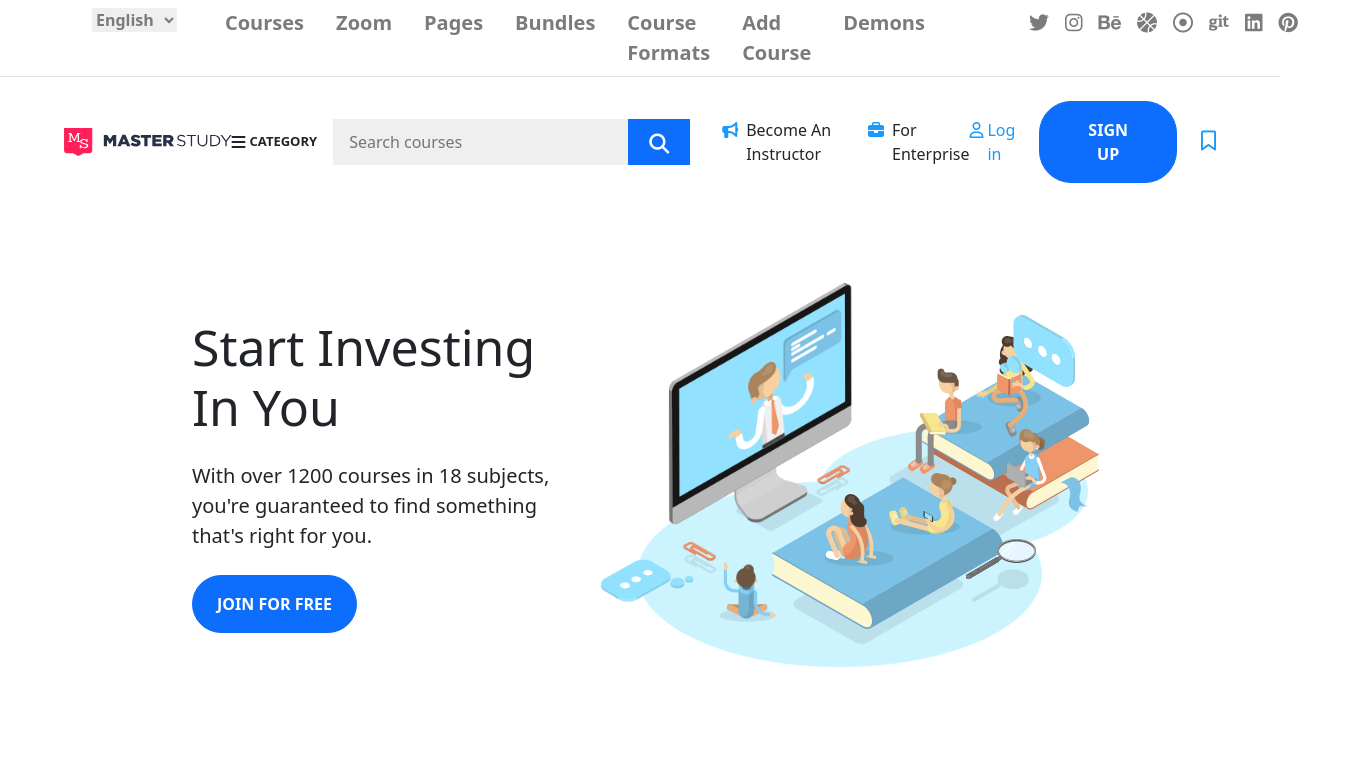
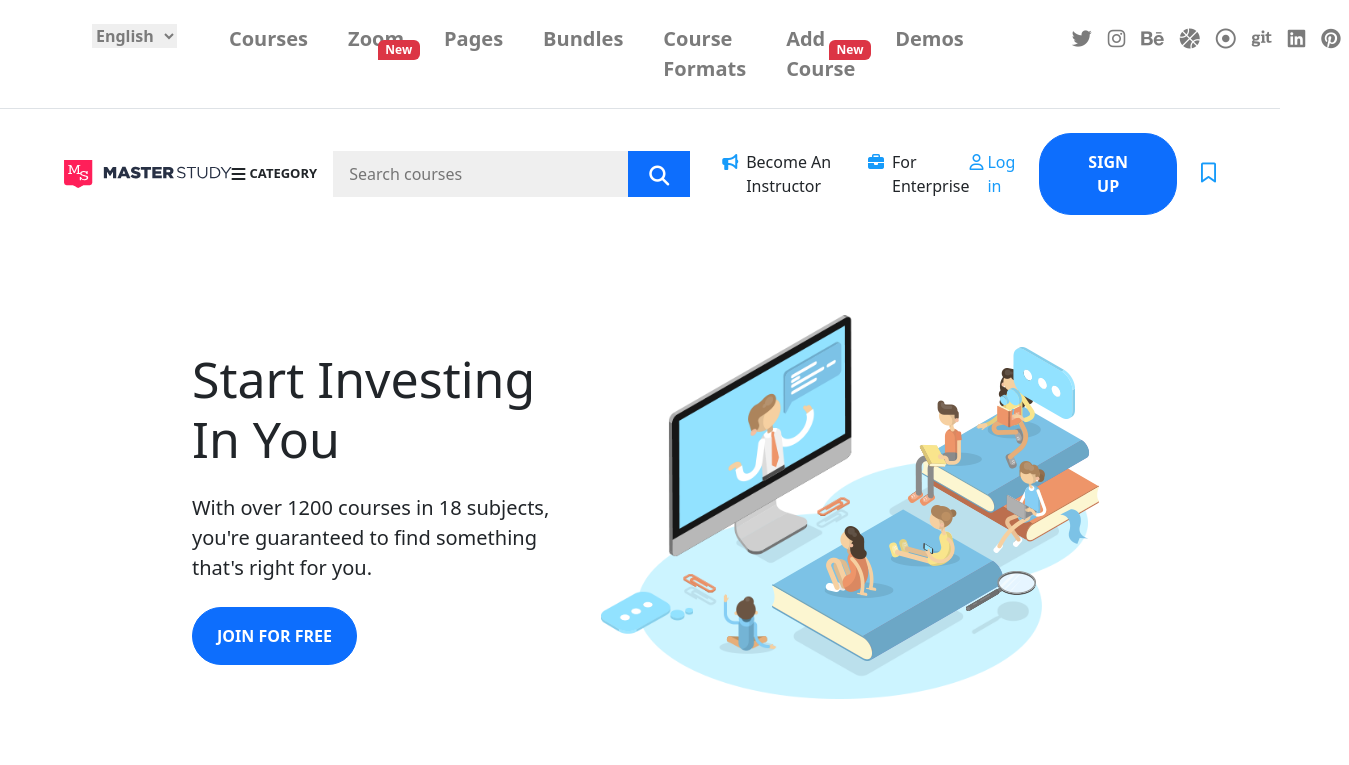
Before and after one commit to JacopoLombardi/proj-html-vuejs, a Vue app: page / in a window 1280 px wide. Shown: the top 765 px of the page, 1349 px wide, since content can reach past the window. Built offline with nearby package versions, Linux system fonts and the light colour scheme.

Commit message:
[add] added badges in Header_first_row

```diff
--- a/index.html
+++ b/index.html
@@ -3,7 +3,7 @@
   <head>
 
     <meta charset="UTF-8" />
-    <link rel="icon" type="image/svg+xml" href="/vite.svg" />
+    <link rel="icon" type="image/svg+xml" href="" />
     <meta name="viewport" content="width=device-width, initial-scale=1.0" />
 
     <!-- BOOTSTRAP -->
@@ -12,7 +12,7 @@
     <!-- Font Awesome -->
     <link rel="stylesheet" href="https://cdnjs.cloudflare.com/ajax/libs/font-awesome/6.5.1/css/all.min.css" integrity="sha512-DTOQO9RWCH3ppGqcWaEA1BIZOC6xxalwEsw9c2QQeAIftl+Vegovlnee1c9QX4TctnWMn13TZye+giMm8e2LwA==" crossorigin="anonymous" referrerpolicy="no-referrer" />
 
-    <title>Vite + Vue</title>
+    <title>MasterStudy</title>
 
   </head>
 
--- a/public/jsFolder/header.js
+++ b/public/jsFolder/header.js
@@ -38,7 +38,7 @@ export const optionArray = [
       new: true
    },
    {
-      name: 'demons',
+      name: 'demos',
       new: false
    }
 ];
--- a/src/components/partials/Header_first_row.vue
+++ b/src/components/partials/Header_first_row.vue
@@ -31,7 +31,7 @@ export default {
 <template>
 
    <!-- first row -->
-   <section class="d-flex  justify-content-between  text_grey  py-2  m-0">
+   <section class="d-flex  justify-content-between  text_grey  py-4  m-0">
 
       <!-- language -->
       <div>
@@ -48,13 +48,20 @@ export default {
 
       <div class="d-flex">
          <!-- option -->
-         <ul class="d-flex  fs-5  fw-semibold  me-5  mb-0">
+         <ul class="_option  d-flex  fs-5  fw-semibold  me-5  mb-0">
             <li
                v-for="item in optionArray"
                :key="item.id"
-               class="capitalized_  cursor_pointer  mx-3"
+               class="capitalized_  position-relative  cursor_pointer  rounded-5  mx-1  px-3"
             >
                {{ item.name }}
+
+               <span
+                 :class="{'d-none': item.new === false}"
+                 class="badge  text-bg-danger  position-absolute">
+                 New
+               </span>
+
             </li>
          </ul>
 
@@ -82,6 +89,17 @@ export default {
 
 section{
    padding: 0 80px;
+   ._option li:hover{
+      transition: all 0.4s ease;
+      background-color: rgba(214, 214, 214, 0.524);
+      color: rgba(0, 153, 255, 0.637);
+   }
+   .badge{
+      font-size: 12px;
+      bottom: 24px;
+      right: 0;
+      border-bottom-left-radius: 0;
+   }
 }
 
 </style>
```
